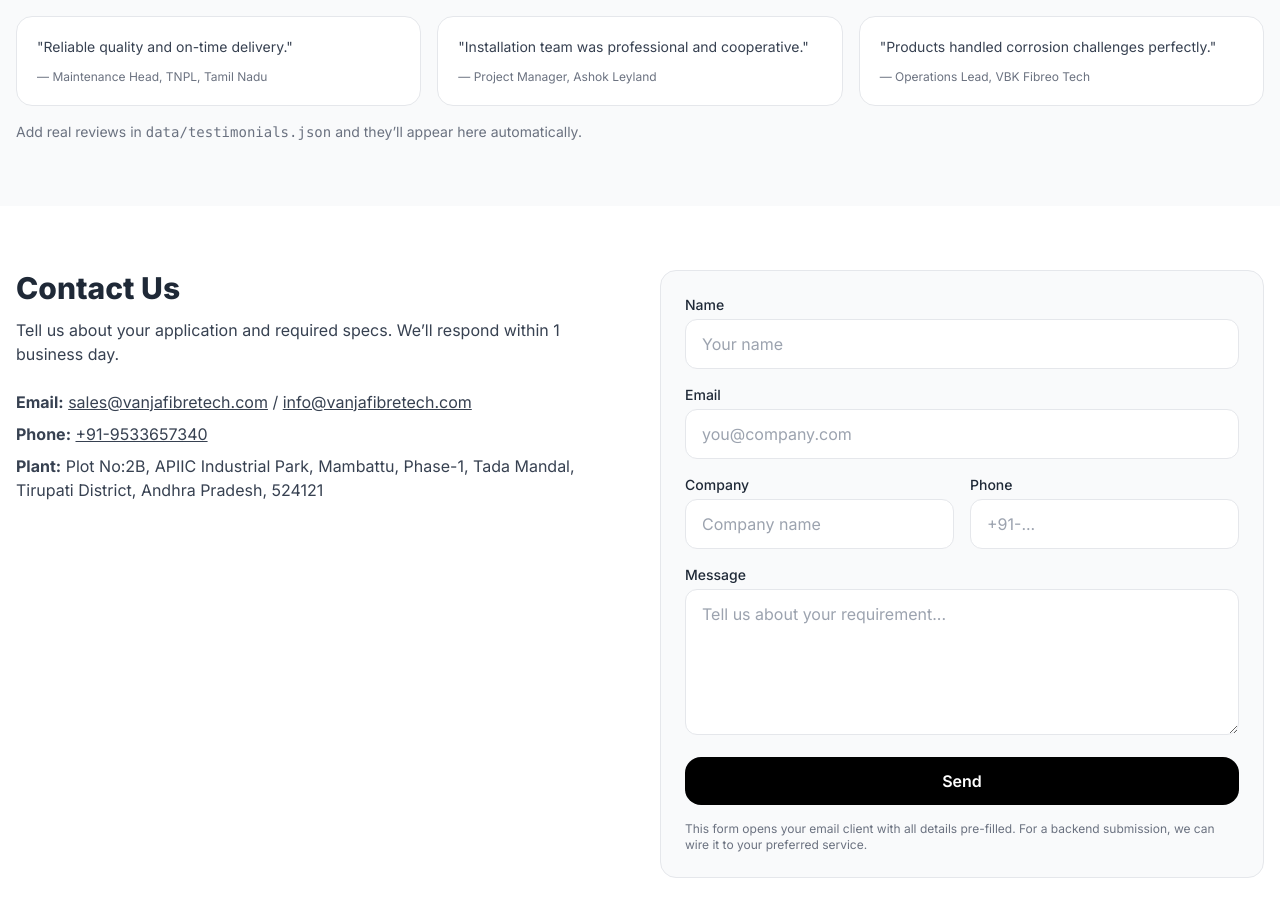
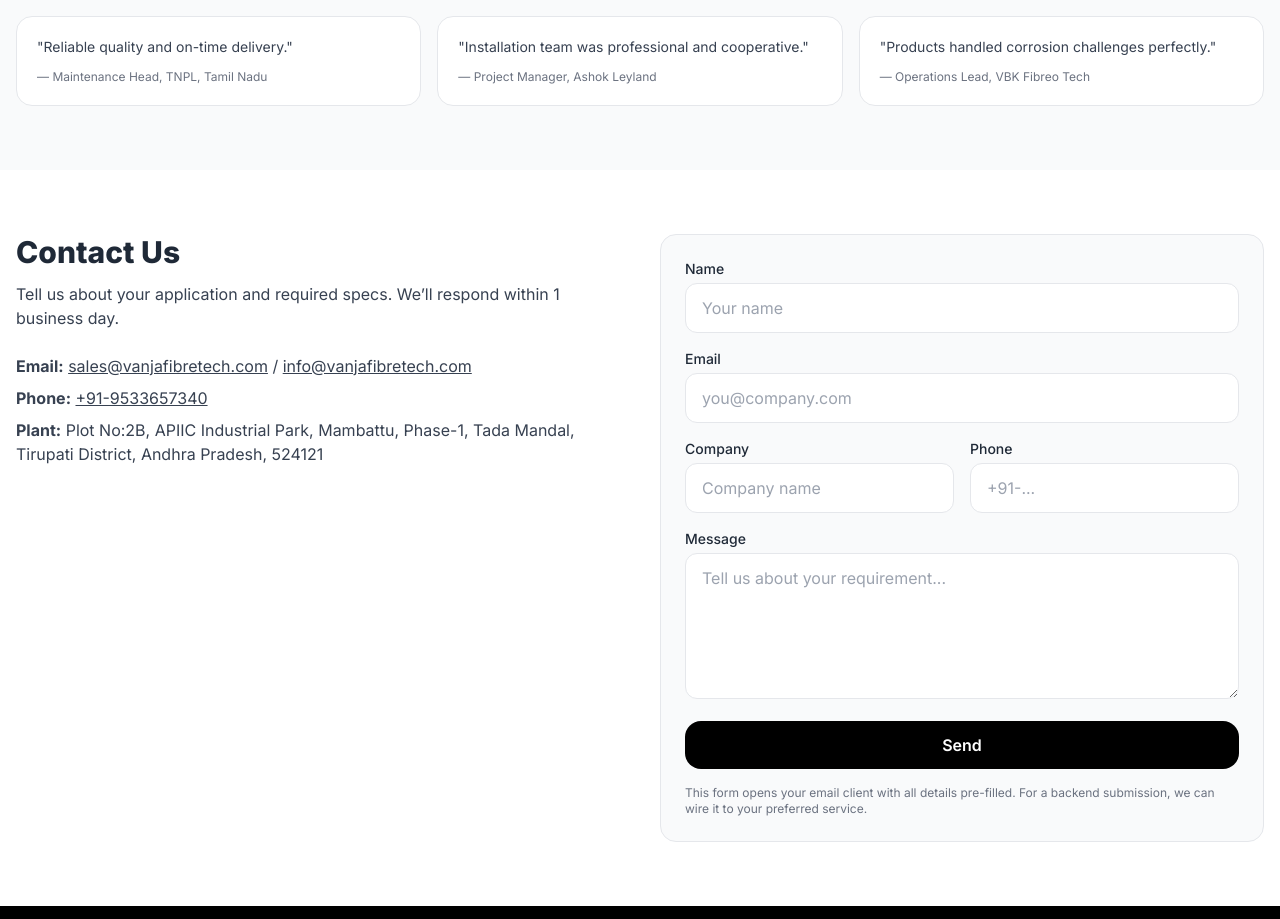
Before and after one commit to AniketVanja10/vanjafibretech.github.io, a plain HTML site: page index.html in a window 1280 px wide. Shown: the part 5560-6479 px from the top of the page. Drawn offline with nearby package versions, Linux system fonts and the light colour scheme.

Commit message:
Update index.html

```diff
--- a/index.html
+++ b/index.html
@@ -278,7 +278,6 @@
     <div class="max-w-7xl mx-auto px-4 py-16">
       <h2 class="text-3xl font-extrabold">Client Feedback</h2>
       <div id="testimonialList" class="mt-6 grid md:grid-cols-3 gap-4"></div>
-      <p class="text-sm text-gray-500 mt-4">Add real reviews in <code>data/testimonials.json</code> and they’ll appear here automatically.</p>
     </div>
   </section>
 
```
